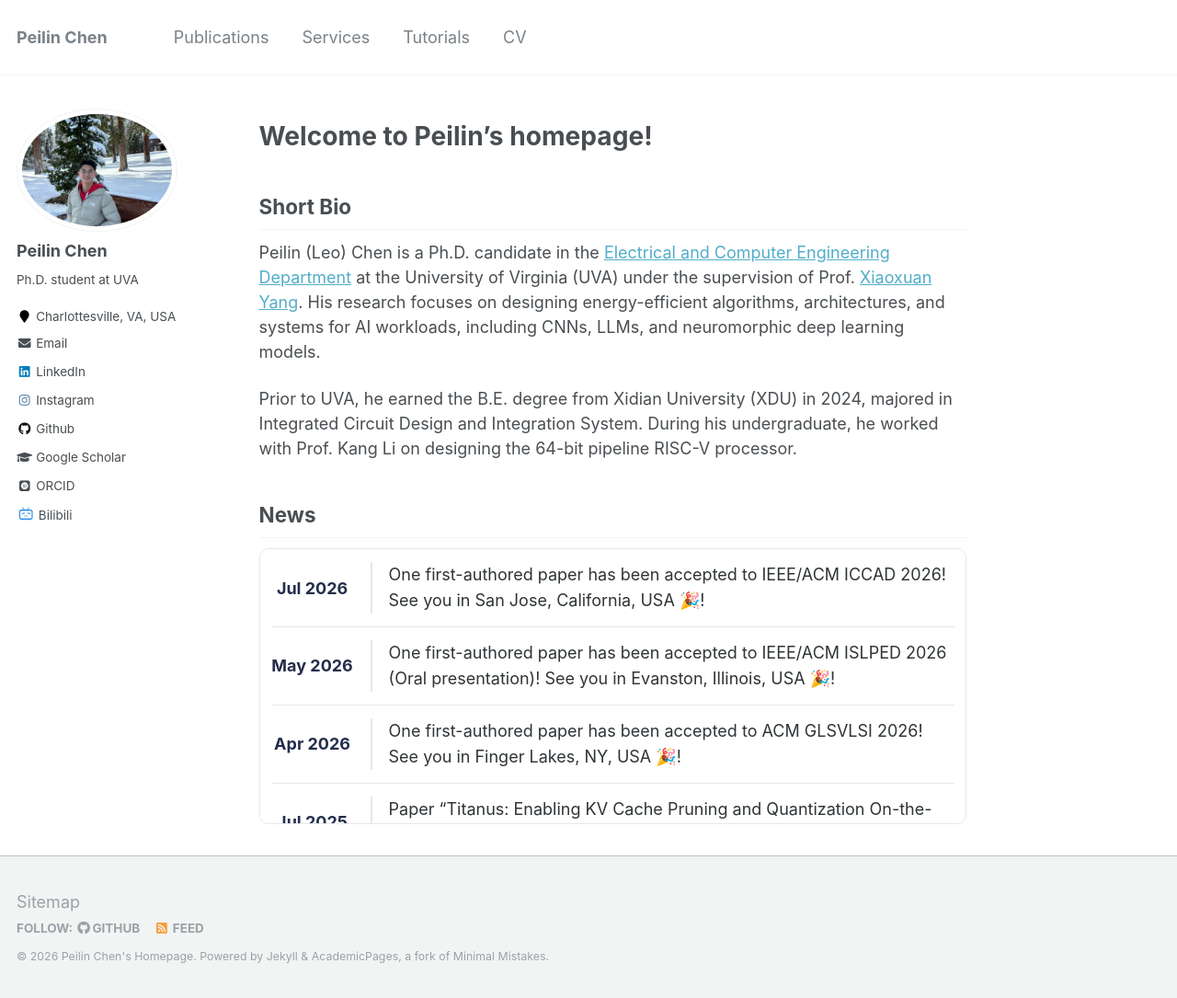
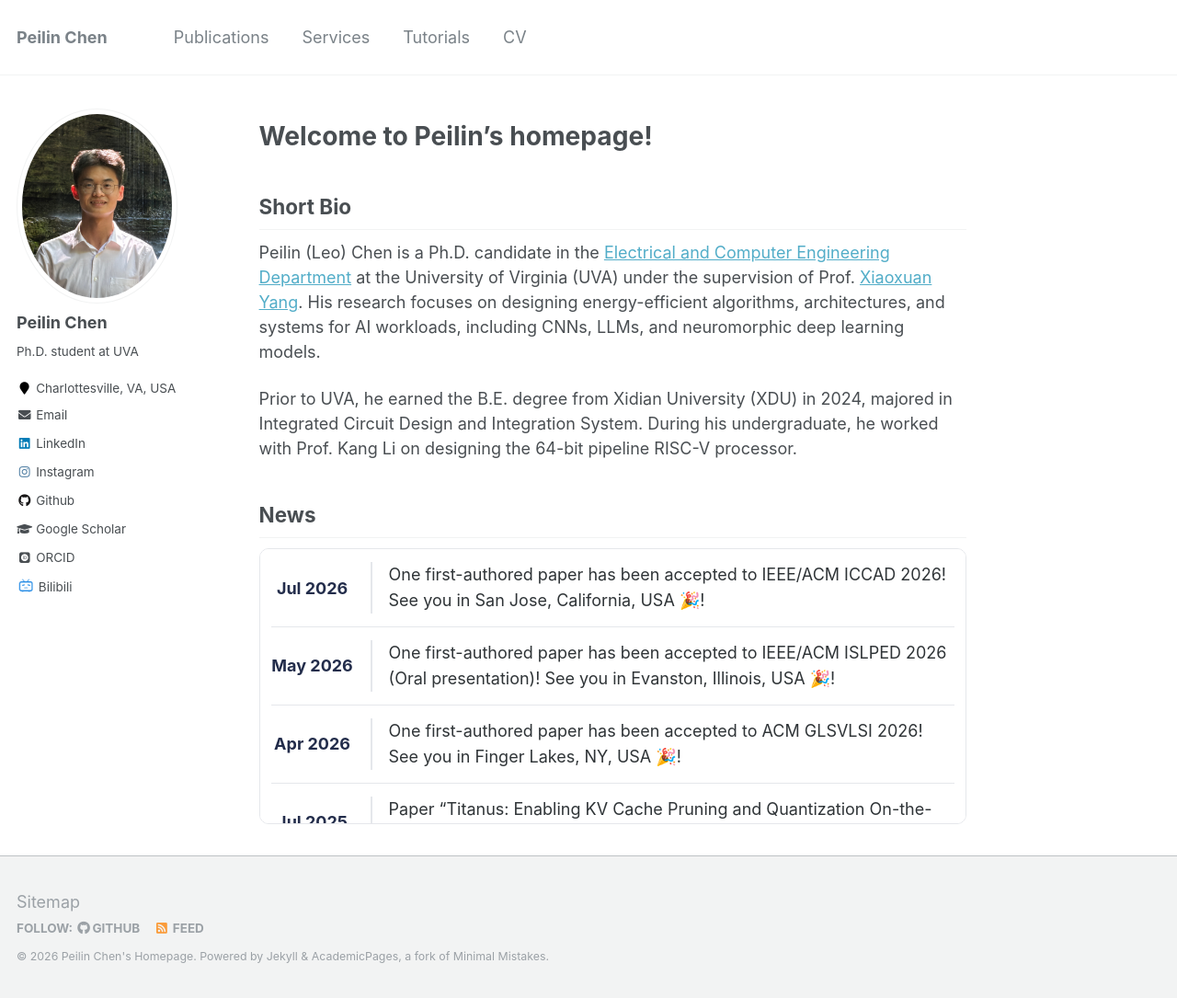
Before and after one commit to peilin-chen/peilin-chen.github.io, a Jekyll site: the page built from _pages/about.md, in a window 1280 px wide and 1085 px high. Shown: the whole window at 92% size. Built offline with Jekyll 4.4.1, drawn with Linux system fonts in a browser that asks for light colours; some web fonts are replaced.

Commit message:
Update author avatar in _config.yml

```diff
--- a/_config.yml
+++ b/_config.yml
@@ -81,13 +81,13 @@ analytics:
 # Site Author
 author:
   name             : "Peilin Chen"
-  avatar           : "my_photo6.jpg"
+  avatar           : "figure2.jpeg"
   bio              : "Ph.D. student at UVA"
   location         : "Charlottesville, VA, USA"
   employer         : #"University of Virginia"
   #pubmed           : "https://www.ncbi.nlm.nih.gov/pubmed/?term=john+snow"
   googlescholar    : "https://scholar.google.com/citations?user=REMjlmUAAAAJ&hl=en"
-  email            :  "peilin@virginia.edu"
+  email            : "peilin@virginia.edu"
   researchgate     :  # example: "https://www.researchgate.net/profile/yourprofile"
   uri              : #"https://example.com/cv.pdf"
   bitbucket        :
```
